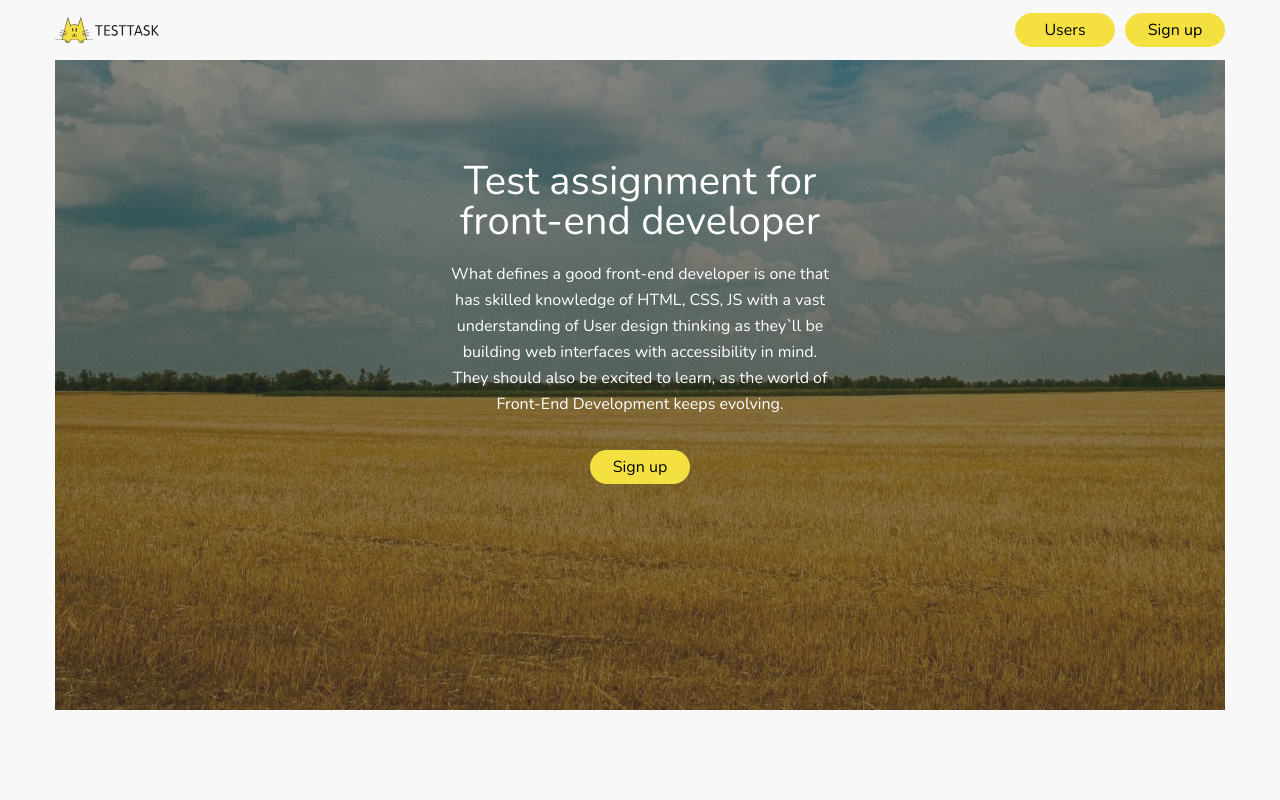
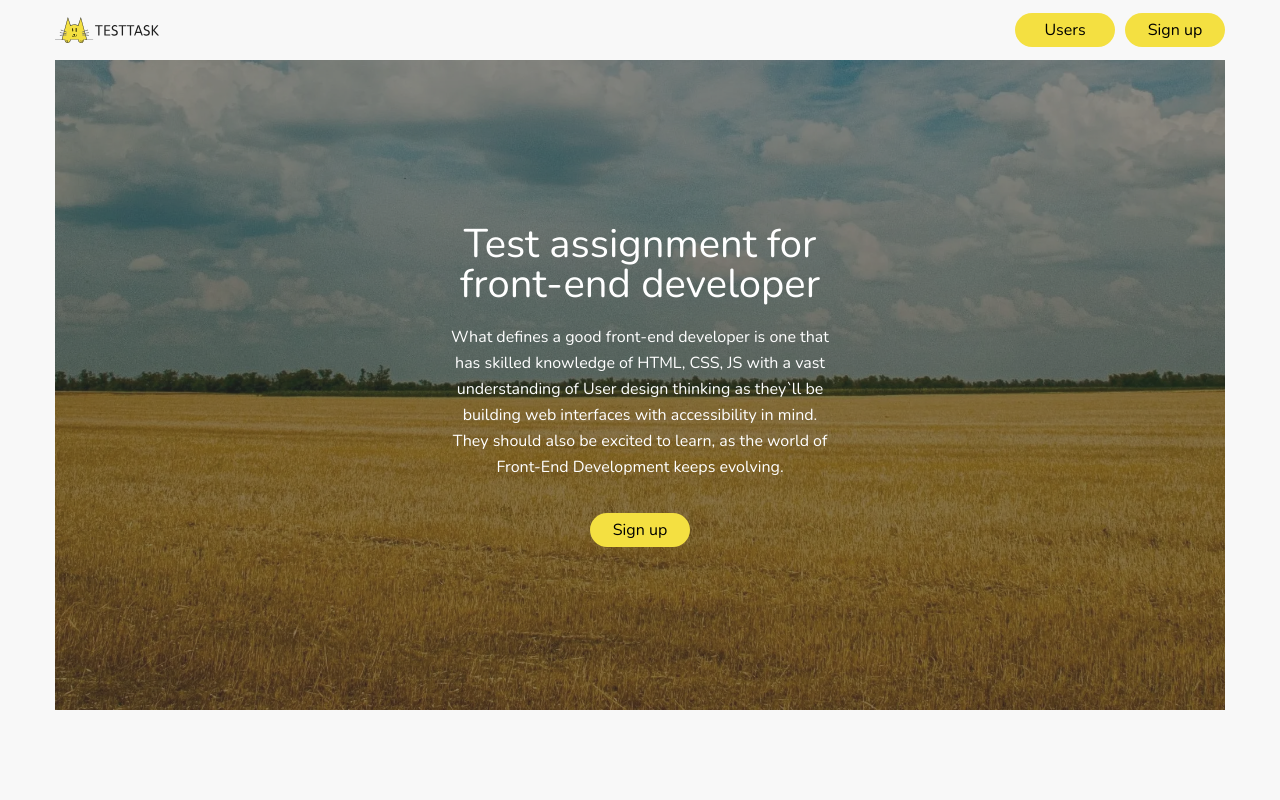
Before and after one commit to Ro-m-a-n/test, a React (Create React App) app: page / in a window 1280 px wide. Shown: the top 800 px of the page. Built offline with nearby package versions, Linux system fonts and the light colour scheme; no server answers.

Commit message:
welcome block

```diff
--- a/src/scss/main.css
+++ b/src/scss/main.css
@@ -35,7 +35,7 @@
   position: absolute;
   top: 0;
   left: 0;
-  height: 650px;
+  height: 100%;
   width: 100%;
 }
 .welcomePage_wrapper .background .welcomePage {
@@ -44,8 +44,9 @@
   align-items: center;
   justify-content: center;
   width: 380px;
-  height: 650px;
+  height: 100%;
   margin: auto;
+  margin-top: 33px;
 }
 @media (max-width: 657px) {
   .welcomePage_wrapper .background .welcomePage {
--- a/src/scss/pages/_welcomePage.scss
+++ b/src/scss/pages/_welcomePage.scss
@@ -32,7 +32,7 @@
     position: absolute;
     top: 0;
     left: 0;
-    height: 650px;
+    height: 100%;
     width: 100%;
     // set parent div for nested text.
     .welcomePage {
@@ -41,9 +41,9 @@
       align-items: center;
       justify-content: center;
       width: 380px;
-      height: 650px;
+      height: 100%;
       margin: auto;
-
+      margin-top: 33px;
       @include media("<=phone") {
         width: 330px;
         margin-top: 17px;
```
Also changed, not shown: 1 other file (tests, documents, lock files or other folders).
